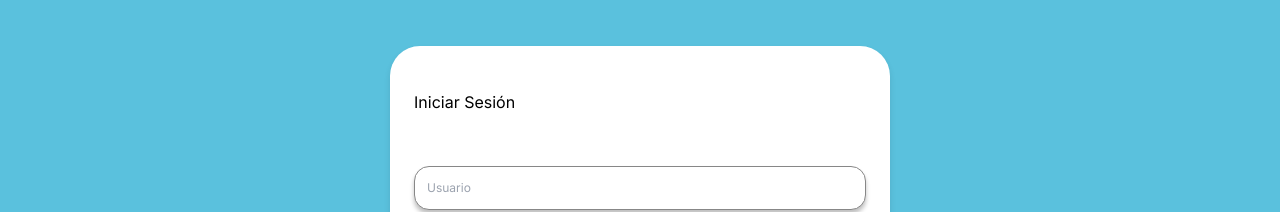
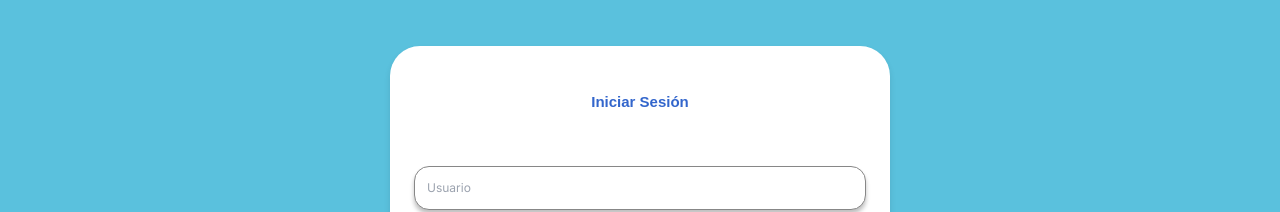
Before and after one commit to jior1626/dea_frontend, a Next.js app: page / in a window 1280 px wide. Shown: the part 246-458 px from the top of the page. Built offline with nearby package versions, Linux system fonts and the light colour scheme.

Commit message:
Inicio de seccion texto

```diff
--- a/app/page.css
+++ b/app/page.css
@@ -44,9 +44,17 @@ body {
   justify-content: center;
 
 }
-
+.ContainerTittle{
+  display: flex;
+  justify-content: center;
+  align-items: center;
+}
 h2 {
   margin-bottom: 0.5rem;
+  color: #3366CC;
+  font-family: 'Work Sans', sans-serif !important;
+  font-size: 15px;
+  font-weight: bold;
 }
 
 h1 {
--- a/app/page.tsx
+++ b/app/page.tsx
@@ -90,7 +90,10 @@ export default function Home() {
 
       <div className="containerLogin">
         <div className="white-container">
-          <h2 className="inicioS">Iniciar Sesión</h2>
+          <div className="ContainerTittle">
+            <h2 className="inicioS">Iniciar Sesión</h2>
+          </div>
+
           <input
             type="email"
             className="inputForm"
```
